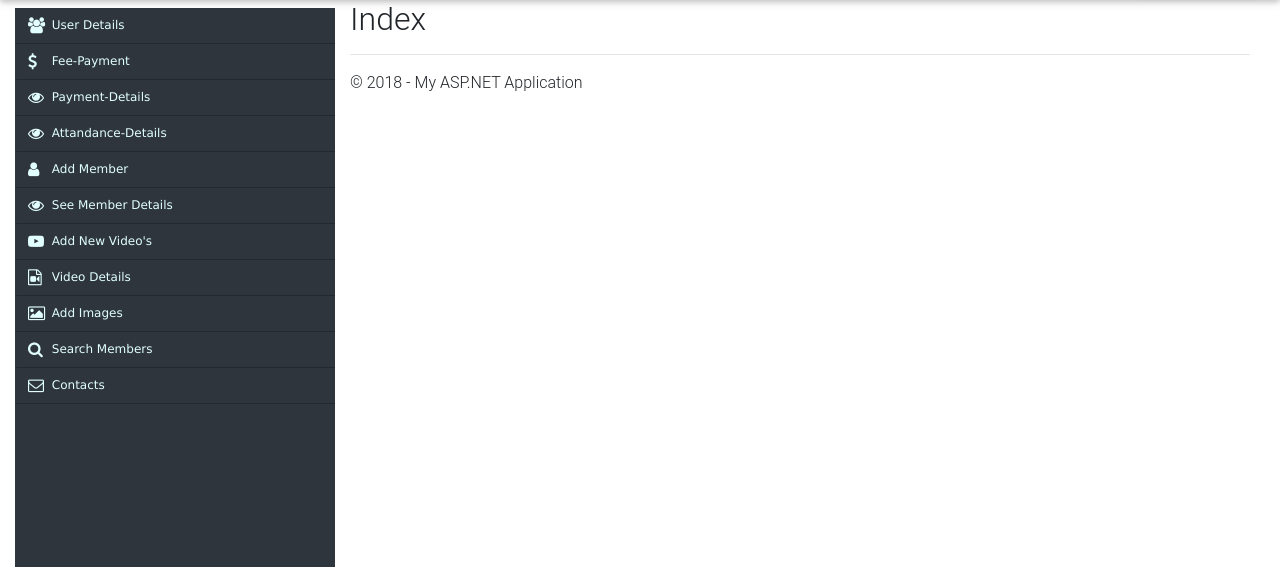
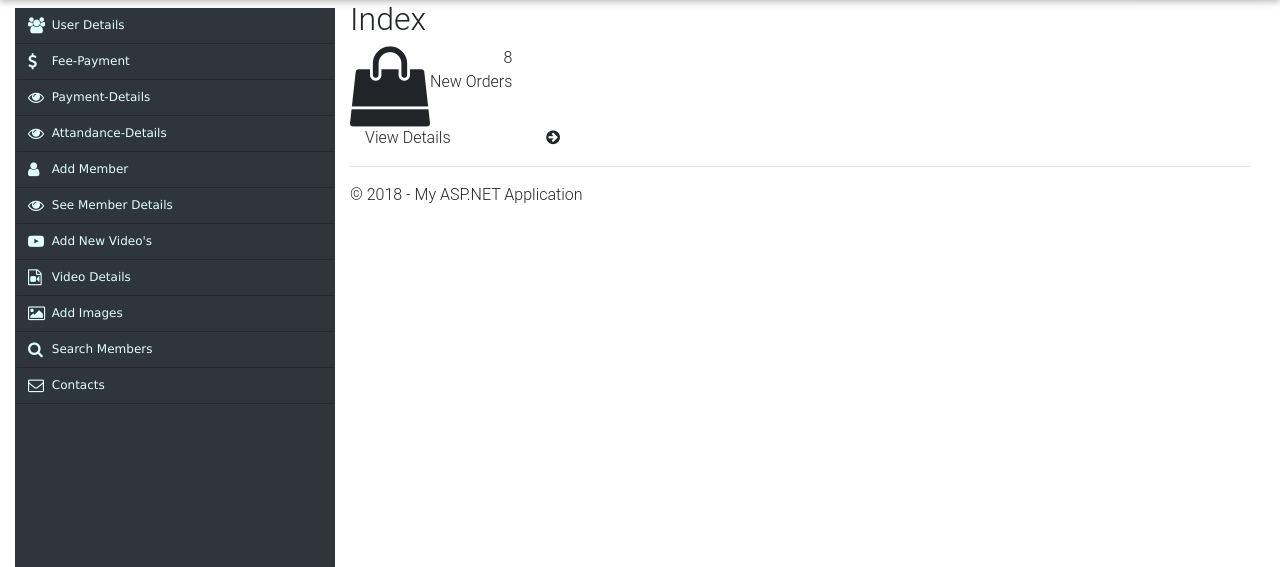
Before and after one commit to ArslanAmeer/GYMKhaana-Online, an ASP.NET MVC app: page /Admin in a window 1280 px wide. Shown: the part 62-629 px from the top of the page. Run offline with ASP.NET Core 8 and stand-ins for ASP.NET MVC 5, Linux system fonts and the light colour scheme; data that the repository does not hold is empty; the project's own start-up code is not run, and a stand-in starts its controllers and pages; some libraries are stand-ins or nearby versions; some web fonts are replaced.

Commit message:
Update the admin  index  view only simple desgine

```diff
--- a/FinalYearProject/Views/Admin/Index.cshtml
+++ b/FinalYearProject/Views/Admin/Index.cshtml
@@ -5,3 +5,29 @@
 }
 
 <h2>Index</h2>
+
+<div class="col-lg-3 col-md-6 ">
+    <div class="panel panel-primary">
+        <div class="panel-heading">
+            <div class="row">
+                <div class="col-xs-3">
+                    <i class="fa fa-shopping-bag fa-5x"></i>
+                </div>
+                <div class="col-xs-9 text-right">
+                    <div class="huge">
+                        8
+                        @*@Html.Action("GetOrderByCount", "Contact")*@
+                    </div>
+                    <div>New Orders</div>
+                </div>
+            </div>
+        </div>
+        @*<a href="@Url.Action("Orders","Admin")">*@
+        <div class="panel-footer">
+            <span class="pull-left">View Details</span>
+            <span class="pull-right"><i class="fa fa-arrow-circle-right"></i></span>
+            <div class="clearfix"></div>
+        </div>
+        @*</a>*@
+    </div>
+</div>
```
